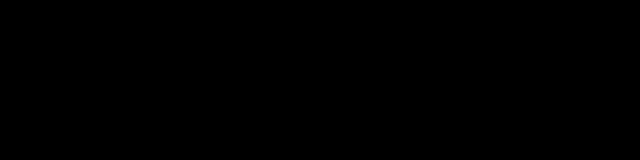
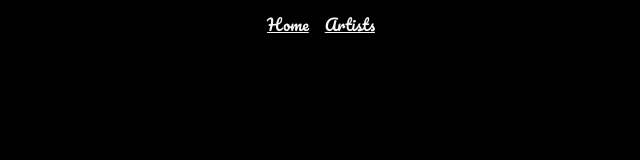
Before and after one commit to Graingertom/musicApp, a React app in the folder firstReact/: page /albums in a window 1280 px wide. Before the commit this address had no page. Shown: the top 160 px of the page, without its empty margins (329-969 px from the left). Built offline with nearby package versions, Linux system fonts and the light colour scheme.

Commit message:
trying a start on the album page

```diff
--- a/firstReact/src/App.js
+++ b/firstReact/src/App.js
@@ -3,7 +3,7 @@
 import { Routes, Route } from 'react-router-dom';
 import * as Pages from './pages'
 import './App.css'
-import { ArtistNames, FeaturedArtist } from "./components";
+import { ArtistNames, FeaturedArtist, FeaturedAlbum, SlideShow } from "./components";
 
 const App = () => {
     return (
@@ -14,6 +14,11 @@
                     <Route index element={<ArtistNames />} />
                     <Route path=":artistId" element={<FeaturedArtist />} />
                 </Route>
+                <Route path="albums" element={<Pages.Albums />} >
+                    <Route index element={<ArtistNames />} />
+                    <Route path=":artistId" element={<SlideShow />} />
+                    <Route path=":artistId/:albumId" element={<FeaturedAlbum />} />
+                </Route>
             </Route>
         </Routes>
     )
--- /dev/null
+++ b/firstReact/src/Data/data.js
@@ -0,0 +1,4 @@
+export const ArtistData = [
+    {id: 101, artist: "Bon Iver", musicType: "Folk", introduction: "Bon Iver is the name singer/songwriter  chose for his solo project when he retreated to a cabin in Wisconsin during 2006. He emerged from the isolation with an album -- For Emma, Forever Ago -- that became an indie folk touchstone. The gentle strumming of acoustic guitars, subtle arrangements, and 's swooning falsetto combined to create a mood that felt like backwoods  recorded by candlelight. It was a sound that resonated with a great many people, and  became something of a bearded sensation -- feted by outlets as diverse as Mojo and Late Night with David Letterman, and collaborating with  (the first of many hookups with hip-hop artists through the following years). For 2011's Bon Iver,  swung away from the hushed intimacy of the first LP in favor of a bigger, near-orchestral sound that had elements of late-night R&B as well. He then took a detour into jagged electronica on 2016's 22, A Million before blending the various streams of the Bon Iver sound into a cohesive whole on 2019's I, I, an album that featured almost 50 musicians.", album: [{id: 101, title: "For Emma, Forever Ago", cover: 'https://upload.wikimedia.org/wikipedia/en/e/e0/Bon_iver_album_cover.jpg'}, {id: 102, title: "Bon Iver", cover: 'https://upload.wikimedia.org/wikipedia/en/5/5f/Bon_iver.jpg'}], img: 'https://drive.google.com/uc?export=view&id=1Q3loxL21zBhAqynHXrTVOSocn3S-yP2b'},
+    {id: 102, artist: "Frank Ocean", musicType: "R&B", introduction: "Visionary American recording artist Frank Ocean is one of the most celebrated and critically acclaimed artists of this era. His heavily lauded breakout mixtape ‘Nostalgia Ultra’ in 2011 set the tone for what would be the Grammy-Award winning record ‘Channel Orange’. After a four-year break, Ocean dropped one of the most anticipated albums of all time ‘Endless’, followed a day later by the seminal and game-changing album ‘Blonde’. Between then and now, Frank Ocean has released songs including ‘Chanel’, ‘Provider’, and ‘In My Room’ to further acclaim, plus launched the independent American luxury company, Homer.", album: [{id: 103, title: "Channel Orange", cover: 'https://upload.wikimedia.org/wikipedia/en/2/28/Channel_ORANGE.jpg'}, {id: 104, title: "Nostalgia, Ultra", cover: 'https://upload.wikimedia.org/wikipedia/en/3/32/Frank_Ocean-Nostalgia_Ultra.jpeg'}], img: 'https://drive.google.com/uc?export=view&id=1qkVpXfFJWehwpa9whZJvdCDbSnXAbAg1'}
+    ]
--- /dev/null
+++ b/firstReact/src/components/FeaturedAlbum/index.jsx
@@ -0,0 +1,13 @@
+import React from 'react';
+
+export const FeaturedAlbum = ({ album }) => {
+
+    return (
+        <>
+        <article aria-label="featured album" id="featureAlbum">
+            <h2>{ album.title }</h2>
+                <img className="profile" src={ album.cover }></img>
+        </article>
+        </>
+    )
+}
--- a/firstReact/src/components/Slideshow/index.jsx
+++ b/firstReact/src/components/Slideshow/index.jsx
@@ -1,7 +1,9 @@
 import React, { useState, useEffect} from 'react';
+import { useNavigate } from 'react-router-dom';
 
-export const SlideShow = ({ artist }) => {
+export const SlideShow = ({ artist, handleAlbumSelect }) => {
 
+    const goTo = useNavigate();
     const [index, setIndex] = useState(0)
 
     useEffect(() => {
@@ -23,12 +25,10 @@
         }
       }
 
-      const albums = artist.album.map((a, index) => {
-        return {a}
+      const albums = artist.album.map((alb) => {
+        return {alb}
      }
      )
-     console.log(albums)
-
 
 
 
@@ -40,8 +40,10 @@
             <button onClick={prev}>👈</button>
             <button onClick={next}>👉</button>
           </div>
-            <h2>{`"${albums[index].a.title}"`}</h2>
-          <img className="Imgs" src={albums[index].a.cover} />
+            <h2>{`"${albums[index].alb.title}"`}</h2>
+          <img key={albums[index].alb.id} className="Imgs" src={albums[index].alb.cover} onClick={() =>{
+                    goTo(`${artist.artist}/${albums[index].alb.title}`)
+                    handleAlbumSelect(albums[index].alb.id)}}/>
         </div>
 
   )
--- a/firstReact/src/components/index.js
+++ b/firstReact/src/components/index.js
@@ -1,4 +1,5 @@
 export { ArtistNames } from './ArtistNames';
 export { FeaturedArtist } from './FeaturedArtist';
+export { FeaturedAlbum } from './FeaturedAlbum';
 export { ArtistsButton } from './ArtistsButton';
-export { SlideShow } from './Slideshow'
+export { SlideShow } from './Slideshow';
--- /dev/null
+++ b/firstReact/src/pages/Albums/index.jsx
@@ -0,0 +1,35 @@
+import React, { useState } from "react";
+import { ArtistNames, SlideShow, FeaturedAlbum } from "../../components";
+import { ArtistData } from "../../Data/data";
+
+export function Albums() {
+    const artists = ArtistData
+
+    const [chosenArtist, setChosenArtist] = useState();
+
+    const handleArtistSelect = artistId => {
+        const chosenArtist = artists.find(art => art.id === artistId);
+        setChosenArtist(chosenArtist);
+    };
+
+    const [chosenAlbum, setChosenAlbum] = useState();
+
+    const handleAlbumSelect = albumId => {
+        const chosenAlbum = chosenArtist.album.find(alb => alb.id === albumId);
+        setChosenAlbum(chosenAlbum);
+
+    }
+    return (
+        <div className="album-show">
+
+            <section>
+                <ArtistNames handleArtistSelect={handleArtistSelect} artists={artists} />
+
+                {chosenArtist && <SlideShow handleAlbumSelect={handleAlbumSelect} artist={chosenArtist} />}
+
+                {chosenAlbum && <FeaturedAlbum album={chosenAlbum} />}
+            </section>
+
+        </div>
+    )
+}
--- a/firstReact/src/pages/Artists/index.jsx
+++ b/firstReact/src/pages/Artists/index.jsx
@@ -1,12 +1,10 @@
 import React, { useState } from "react";
 import { ArtistNames, FeaturedArtist, SlideShow } from "../../components";
+import { ArtistData } from "../../Data/data";
 import './style.css';
 
 export function Artists() {
-    const [artists, setArtists] = useState([
-        {id: 101, artist: "Bon Iver", musicType: "Folk", introduction: "Bon Iver is the name singer/songwriter  chose for his solo project when he retreated to a cabin in Wisconsin during 2006. He emerged from the isolation with an album -- For Emma, Forever Ago -- that became an indie folk touchstone. The gentle strumming of acoustic guitars, subtle arrangements, and 's swooning falsetto combined to create a mood that felt like backwoods  recorded by candlelight. It was a sound that resonated with a great many people, and  became something of a bearded sensation -- feted by outlets as diverse as Mojo and Late Night with David Letterman, and collaborating with  (the first of many hookups with hip-hop artists through the following years). For 2011's Bon Iver,  swung away from the hushed intimacy of the first LP in favor of a bigger, near-orchestral sound that had elements of late-night R&B as well. He then took a detour into jagged electronica on 2016's 22, A Million before blending the various streams of the Bon Iver sound into a cohesive whole on 2019's I, I, an album that featured almost 50 musicians.", album: [{title: "For Emma, Forever Ago", cover: 'https://upload.wikimedia.org/wikipedia/en/e/e0/Bon_iver_album_cover.jpg'}, {title: "Bon Iver", cover: 'https://upload.wikimedia.org/wikipedia/en/5/5f/Bon_iver.jpg'}], img: 'https://drive.google.com/uc?export=view&id=1Q3loxL21zBhAqynHXrTVOSocn3S-yP2b'},
-        {id: 102, artist: "Frank Ocean", musicType: "R&B", introduction: "Visionary American recording artist Frank Ocean is one of the most celebrated and critically acclaimed artists of this era. His heavily lauded breakout mixtape ‘Nostalgia Ultra’ in 2011 set the tone for what would be the Grammy-Award winning record ‘Channel Orange’. After a four-year break, Ocean dropped one of the most anticipated albums of all time ‘Endless’, followed a day later by the seminal and game-changing album ‘Blonde’. Between then and now, Frank Ocean has released songs including ‘Chanel’, ‘Provider’, and ‘In My Room’ to further acclaim, plus launched the independent American luxury company, Homer.", album: [{title: "Channel Orange", cover: 'https://upload.wikimedia.org/wikipedia/en/2/28/Channel_ORANGE.jpg'}, {title: "Nostalgia, Ultra", cover: 'https://upload.wikimedia.org/wikipedia/en/3/32/Frank_Ocean-Nostalgia_Ultra.jpeg'}], img: 'https://drive.google.com/uc?export=view&id=1qkVpXfFJWehwpa9whZJvdCDbSnXAbAg1'}
-        ])
+    const artists = ArtistData
 
         const [ chosenArtist, setChosenArtist ] = useState();
 
--- a/firstReact/src/pages/index.js
+++ b/firstReact/src/pages/index.js
@@ -1,2 +1,3 @@
 export { Home } from './Home'
 export { Artists } from './Artists'
+export { Albums } from './Albums'
```
